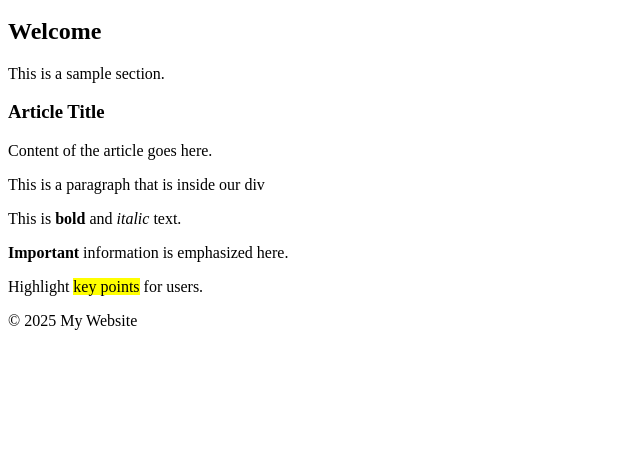
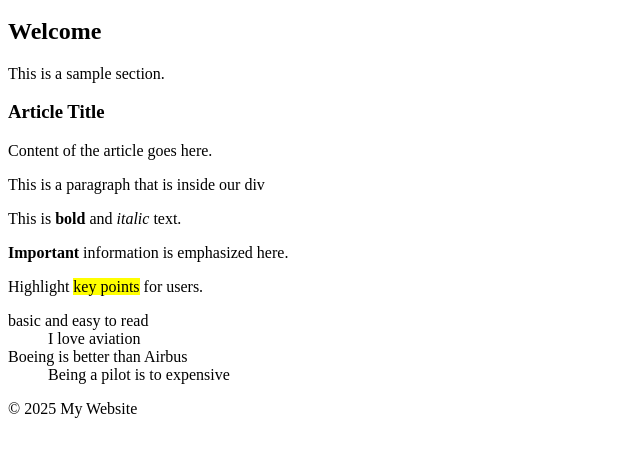
Before and after one commit to Prince747ER/CPAN134, a plain HTML site: page Week 2/Example3.html in a window 1280 px wide. Shown: the part 136-592 px from the top of the page, without its empty margins (0-640 px from the left). Drawn offline with Linux system fonts and the light colour scheme.

Commit message:
added description list.html

```diff
--- a/Week 2/Example3.html
+++ b/Week 2/Example3.html
@@ -60,7 +60,13 @@
 <p><strong>Important</strong> information is emphasized here.</p>
 
 <p>Highlight <mark>key points</mark> for users.</p>
-
+<!-- Add a description list here and commit it-->
+<dl>
+  <dt>basic and easy to read</dt>
+  <dd>I love aviation</dd>
+  <dt>Boeing is better than Airbus</dt>
+  <dd>Being a pilot is to expensive</dd>
+  </dl>
 
  </main>
 
```
